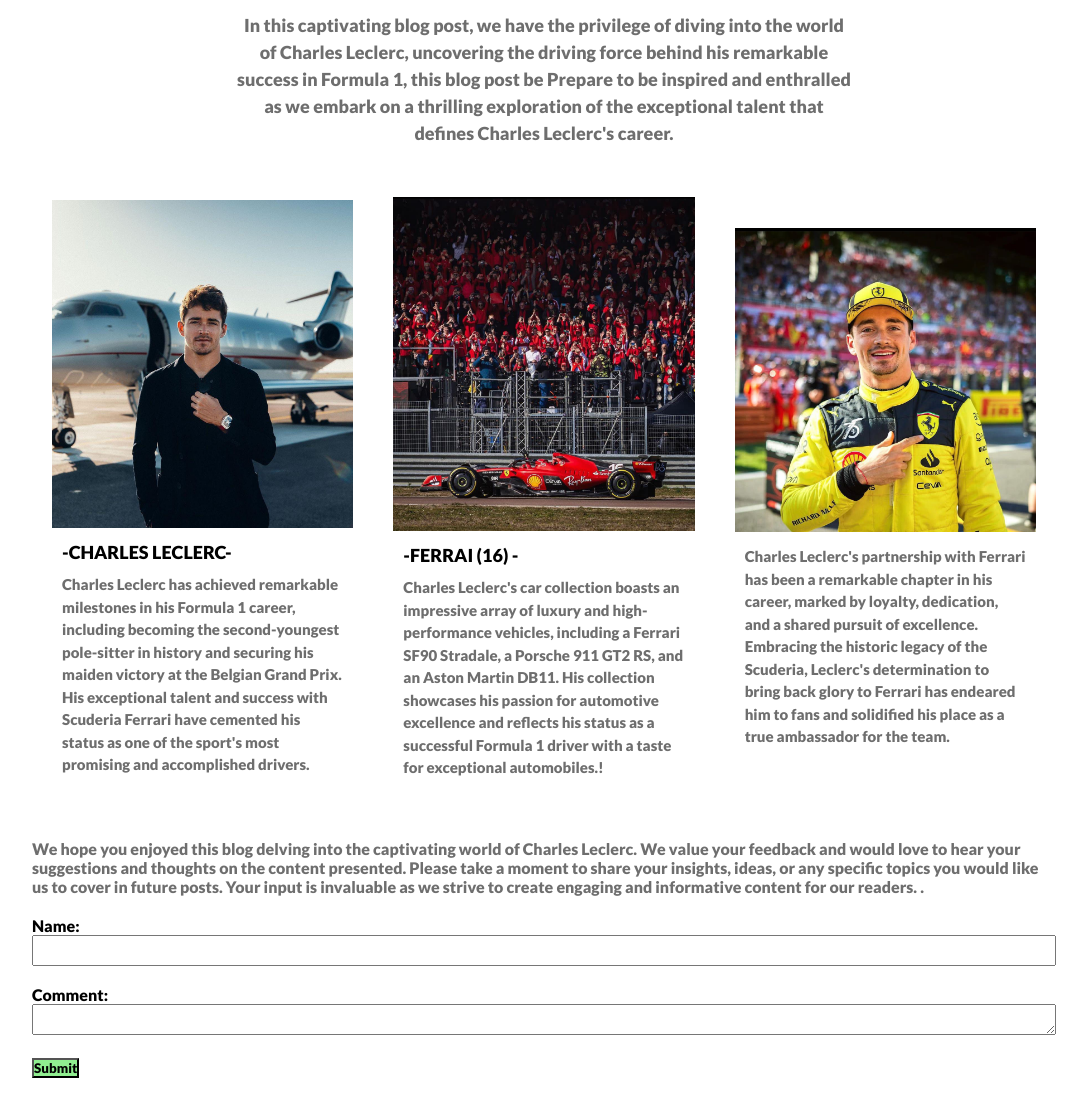
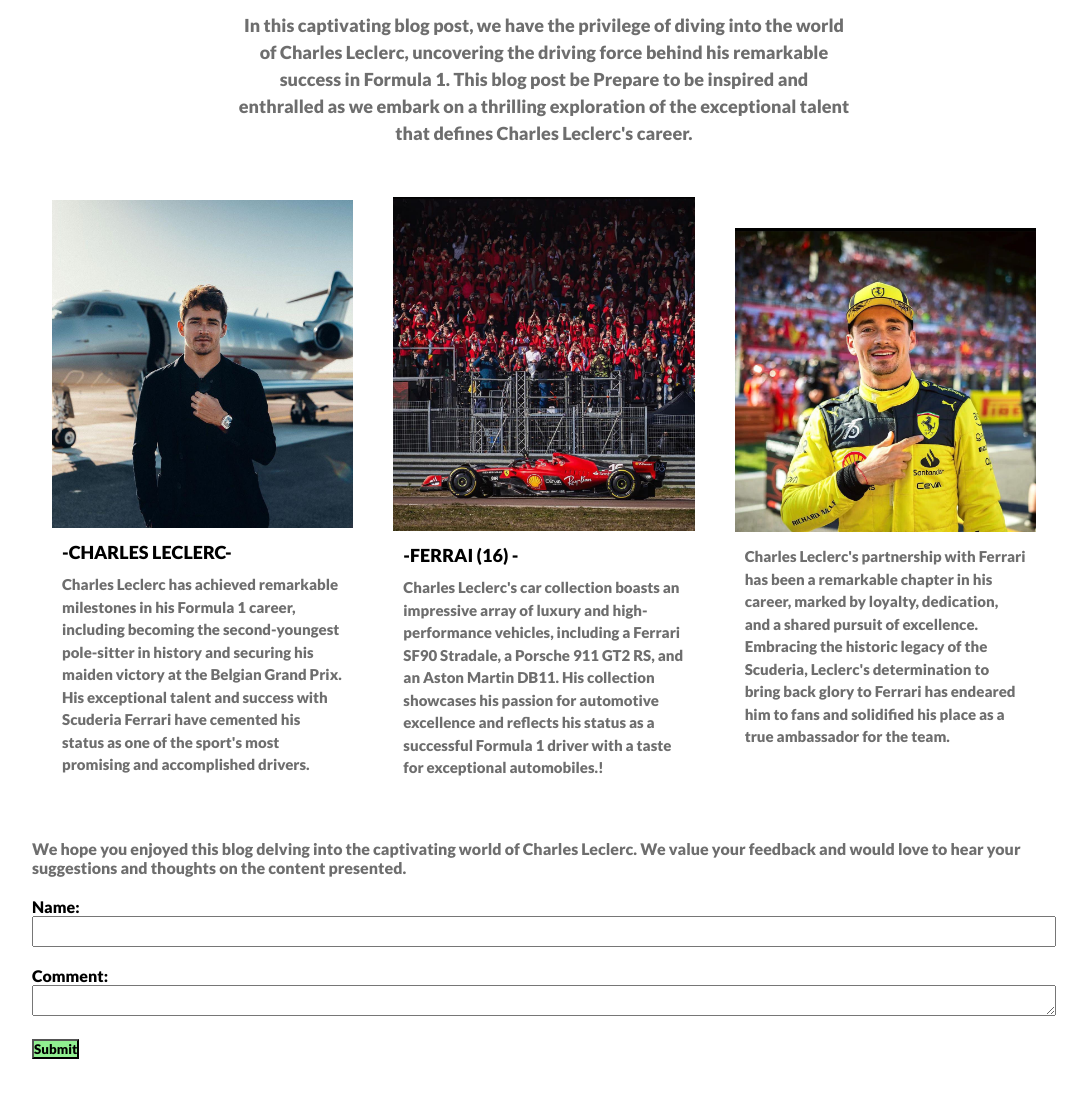
Before and after one commit to AbdulMajeed28/blog, a plain HTML site: page index.html in a window 1280 px wide. Shown: the part 87-1185 px from the top of the page, without its empty margins (96-1183 px from the left). Drawn offline with Linux system fonts and the light colour scheme.

Commit message:
Update index.html

```diff
--- a/index.html
+++ b/index.html
@@ -15,7 +15,7 @@
             <div class="header">
                 <h1>BLOG</h1>
                 <p>In this captivating blog post, we have the privilege of diving into the world of Charles Leclerc,
-                    uncovering the driving force behind his remarkable success in Formula 1, this blog post be Prepare
+                    uncovering the driving force behind his remarkable success in Formula 1. This blog post be Prepare
                     to be inspired and enthralled as we embark on a thrilling exploration of the exceptional talent that
                     defines Charles Leclerc's career.
                 </p>
@@ -50,12 +50,8 @@
         <div>
             <p style=" width: 80%;margin: auto; margin-bottom: 20px ;color: #6e6e6e;">We hope you enjoyed this blog
                 delving into the captivating world of
-                Charles Leclerc. We
-                value your
-                feedback and would love to hear your suggestions and thoughts on the content presented. Please take
-                a moment to share your insights, ideas, or any specific topics you would like us to cover in future
-                posts. Your input is invaluable as we strive to create engaging and informative content for our
-                readers. .</p>
+                Charles Leclerc. We value your
+                feedback and would love to hear your suggestions and thoughts on the content presented.</p>
         </div>
         <div>
             <form action="submit.php" method="post" style="margin-top: 20px; width: 80%;
```
